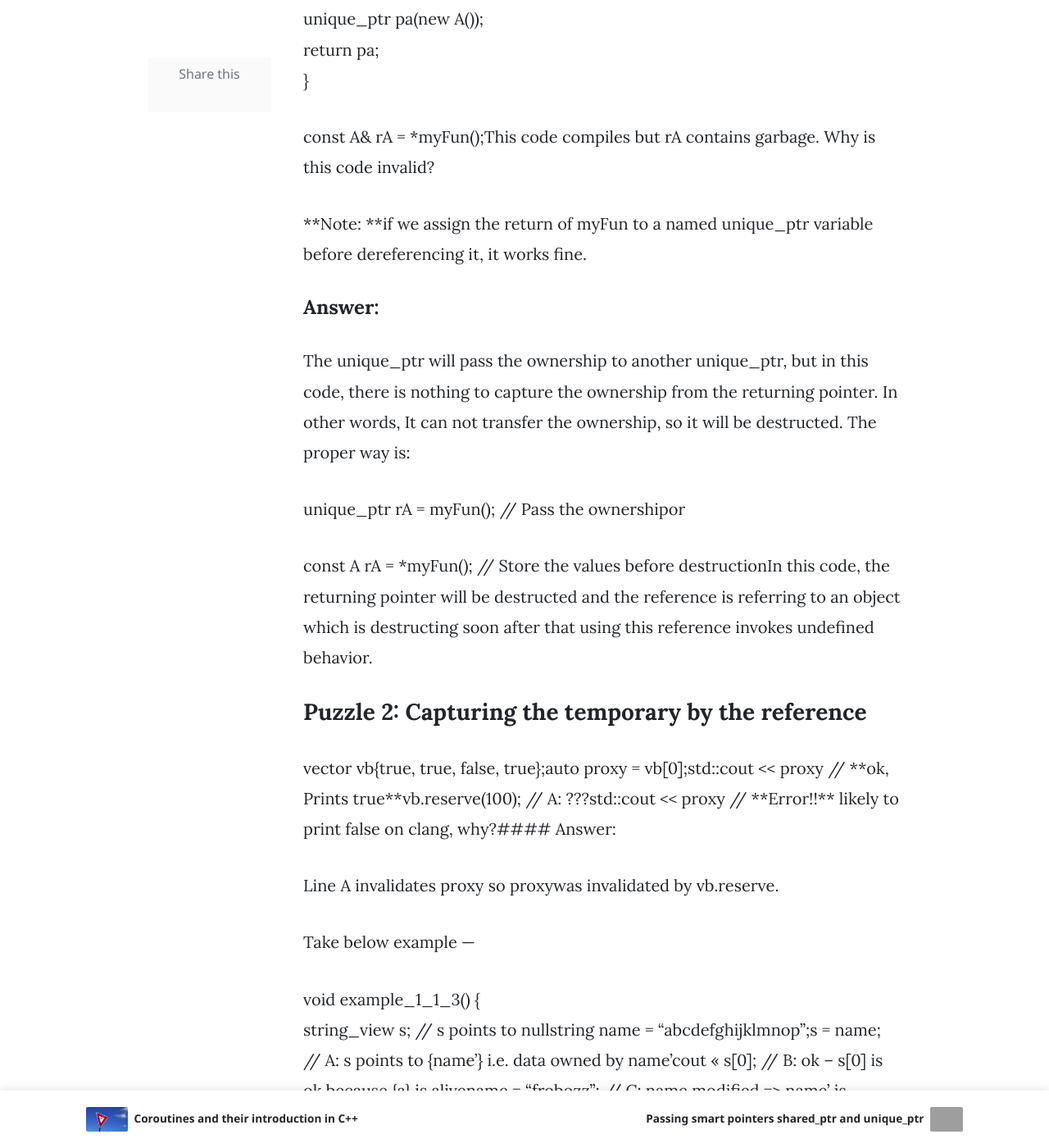
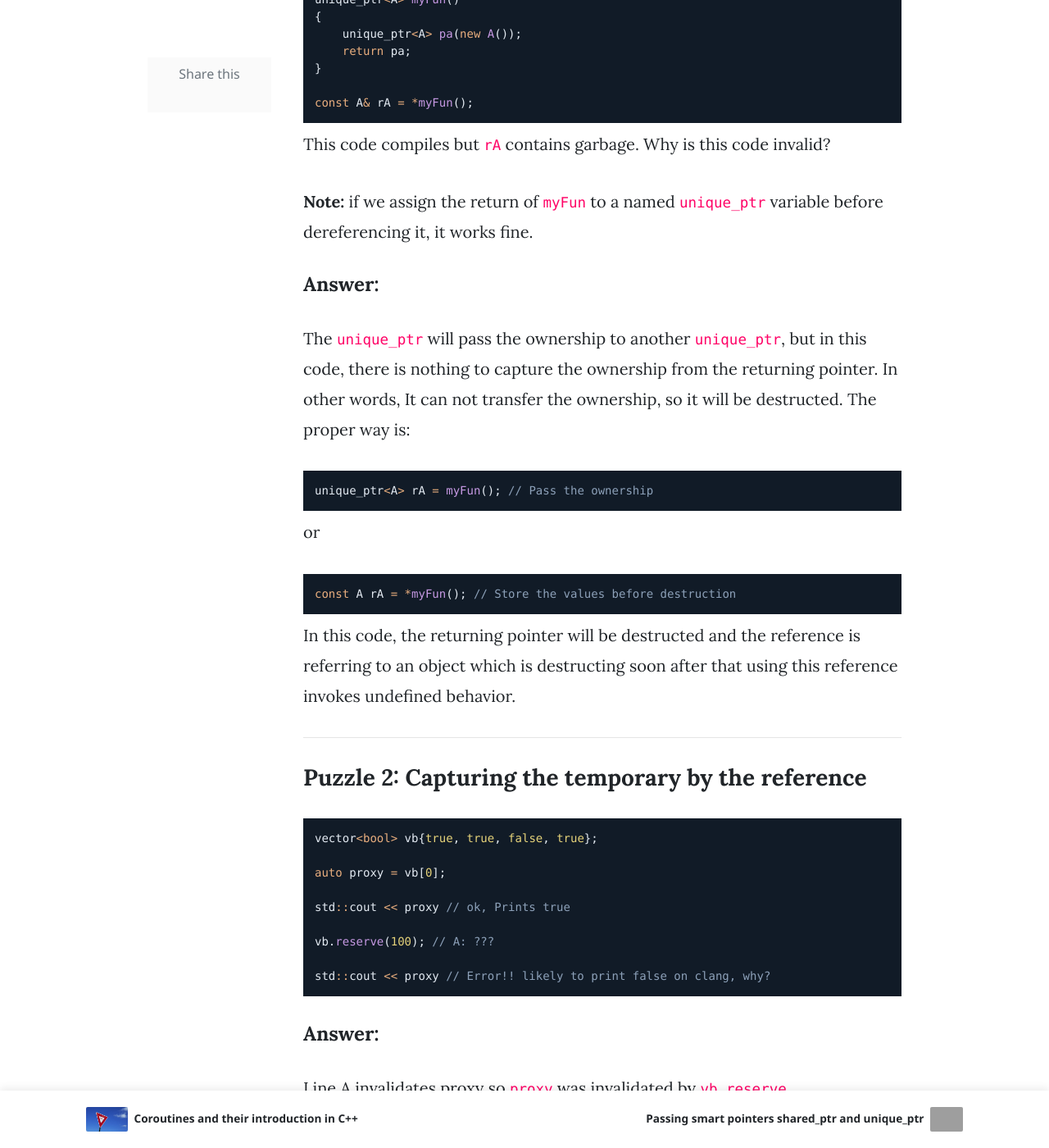
Before and after one commit to techmunching/techmunching.github.io, a Jekyll site: the page built from _posts/2020-06-15-few-modern-c---puzzles.markdown, in a window 1280 px wide and 1400 px high, scrolled down 1674 px. Shown: the whole window at 82% size. Built offline with Jekyll 4.4.1, drawn with Linux system fonts in a browser that asks for light colours; nearby versions of some CDN libraries; comment, search, counter and statistics services are not loaded; some of the changed text lies outside the part shown.

Commit message:
[Puzzles]

````diff
--- a/_posts/2020-06-15-few-modern-c---puzzles.markdown
+++ b/_posts/2020-06-15-few-modern-c---puzzles.markdown
@@ -9,87 +9,159 @@ author: admin
 
   Some puzzles from various talks, blog posts, and other bits
 
-![](/img/0*3StcFi7Mii7eFJOZ.png)### Table of Contents
+![](/img/0*3StcFi7Mii7eFJOZ.png)
+
+### Table of Contents
 
 1. Puzzle 1: Capturing unique\_ptr by reference
 2. Puzzle 2: Capturing the temporary by the reference
 3. Puzzle 3: Making mistakes with std functions usage
 4. Puzzle 4: Throwing away the dead
+
+***
 ### Puzzle 1: Capturing unique\_ptr by reference
 
-unique\_ptr<A> myFun()
+```cpp
+unique_ptr<A> myFun()
 {
- unique\_ptr<A> pa(new A());
- return pa;
+    unique_ptr<A> pa(new A());
+    return pa;
 }
 
-const A& rA = *myFun();This code compiles but rA contains garbage. Why is this code invalid?
+const A& rA = *myFun();
+```
+This code compiles but `rA` contains garbage. Why is this code invalid?
 
-**Note: **if we assign the return of myFun to a named unique\_ptr variable before dereferencing it, it works fine.
+**Note:** if we assign the return of `myFun` to a named `unique_ptr` variable before dereferencing it, it works fine.
 
 #### **Answer:**
 
-The unique\_ptr will pass the ownership to another unique\_ptr, but in this code, there is nothing to capture the ownership from the returning pointer. In other words, It can not transfer the ownership, so it will be destructed. The proper way is:
+The `unique_ptr` will pass the ownership to another `unique_ptr`, but in this code, there is nothing to capture the ownership from the returning pointer. In other words, It can not transfer the ownership, so it will be destructed. The proper way is:
 
-unique\_ptr<A> rA = myFun(); // Pass the ownershipor
+```cpp
+unique_ptr<A> rA = myFun(); // Pass the ownership
+```
 
-const A rA = *myFun(); // Store the values before destructionIn this code, the returning pointer will be destructed and the reference is referring to an object which is destructing soon after that using this reference invokes undefined behavior.
+or
+
+```cpp
+const A rA = *myFun(); // Store the values before destruction
+```
+
+In this code, the returning pointer will be destructed and the reference is referring to an object which is destructing soon after that using this reference invokes undefined behavior.
+
+***
 
 ### Puzzle 2: Capturing the temporary by the reference
 
-vector<bool> vb{true, true, false, true};auto proxy = vb[0];std::cout << proxy // **ok, Prints true**vb.reserve(100); // A: ???std::cout << proxy // **Error!!** likely to print false on clang, why?#### Answer:
+```cpp
+vector<bool> vb{true, true, false, true};
 
-Line A invalidates proxy so proxywas invalidated by vb.reserve.
+auto proxy = vb[0];
+
+std::cout << proxy // ok, Prints true
+
+vb.reserve(100); // A: ???
+
+std::cout << proxy // Error!! likely to print false on clang, why?
+```
+#### Answer:
+
+Line A invalidates proxy so `proxy` was invalidated by `vb.reserve`.
 
 Take below example —
 
-void example\_1\_1\_3() {
-string\_view s; // s points to nullstring name = "abcdefghijklmnop";s = name; // A: s points to {name'} i.e. data owned by name’cout << s[0]; // B: ok – s[0] is ok because {a} is alivename = "frobozz"; // C: name modified => name’ is invalidcout << s[0]; // D: error – because it contains {invalid}}which is why guideline says —
+```cpp
+void example_1_1_3() {
 
+  string_view s;      // s points to null
 
-> Never use the reference in case of a temporary argument.Take below example —
+  string name = "abcdefghijklmnop";
 
-char& c = std::string{"hello my pretty long string"}[0];cout << c; // **(X) wrong** to initialize a
+  s = name;        // A: s points to {name'} i.e. data owned by name’
+
+  cout << s[0];    // B: ok – s[0] is ok because {a} is alive
+
+  name = "frobozz";  // C: name modified => name’ is invalid
+
+  cout << s[0];      // D: error – because it contains {invalid}
+
+}
+```
+
+which is why guideline says --
+
+> Never use the reference in case of a temporary argument.
+
+Take below example —
+
+```cpp
+char& c = std::string{"hello my pretty long string"}[0];
+
+cout << c; // (X) wrong to initialize a
 // reference ‘c’ with an invalid pointer, pointer
 // was invalidated with temporary string was
-// destroyed.### Puzzle 3: Making mistakes with std functions usage
+// destroyed.
+```
 
+***
+
+### Puzzle 3: Making mistakes with std functions usage
+
+```cpp
 int main() {
 
- auto x=10, y=2;
- auto& good = min(x,y); // ok, {x,y}
+  auto x=10, y=2;
+  auto& good = min(x,y); // ok, {x,y}
 
- cout << good; **// ok, fine.** auto& bad = min(x,y+1)  cout << bad; **// ERROR, why??**
-}#### Answer:
+  cout << good; // ok, fine.
+  auto& bad = min(x,y+1)
+  cout << bad; // ERROR, why??
 
+}
+```
+#### Answer:
+
+```cpp
 int main() {
 
- auto x=10, y=2;
- auto& good = min(x,y); // ok, {x,y}
+  auto x=10, y=2;
+  auto& good = min(x,y); // ok, {x,y}
 
- cout << good; **// ok, fine.**auto& bad = min(x,y+1)
- // A: IN: {x, temp(y+1)}
- // OUT: temp2 obtained by {x,temp}// min() returns temp2
+  cout << good; // ok, fine.
+  auto& bad = min(x,y+1)
+  // A: IN: {x, temp(y+1)}
+  // OUT: temp2 obtained by {x,temp}
+  // min() returns temp2
 
- // temp destroyed hence → temp2 = {invalid}cout << bad; **// ERROR, bad initialized as invalid now**
-}In normal C++, this code compiles but has **undefined behavior**.
-Note In practice, on the three major compilers (GCC, VC++, clang) this code does not crash and appears to
-work. That’s because one manifestation of “undefined behavior” can be “*happens to do what you expect.*”
+  // temp destroyed hence → temp2 = {invalid}
+  cout << bad; // ERROR, bad initialized as invalid now
+
+}
+```
+
+In normal C++, this code compiles but has **undefined behavior**.
+Note In practice, on the three major compilers (GCC, VC++, clang) this code does not crash and appears to work. That’s because one manifestation of “undefined behavior” can be “*happens to do what you expect.*”
 
 Nevertheless, this is undefined so one should be careful.
 
+***
 ### Puzzle 4: Throwing away the dead
 
-// godbolt.org/z/p\_QjCR
+```cpp
+// godbolt.org/z/p_QjCR
 static int gi = 0;
 void f() {
- int i = 0;
- throw &i; // ERROR, why??
- throw &gi; // OK
-}#### Answer:
+  int i = 0;
+  throw &i; // ERROR, why??
+  throw &gi; // OK
+}
+```
+#### Answer:
 
 Unlike a return, the type of a thrown object cannot be carried through function signatures. Therefore, do not throw a Pointer with a lifetime other than static.
 
+***
 ### References
 
 1. <https://stackoverflow.com/questions/30858850/dereferencing-a-temporary-unique-ptr>
````
